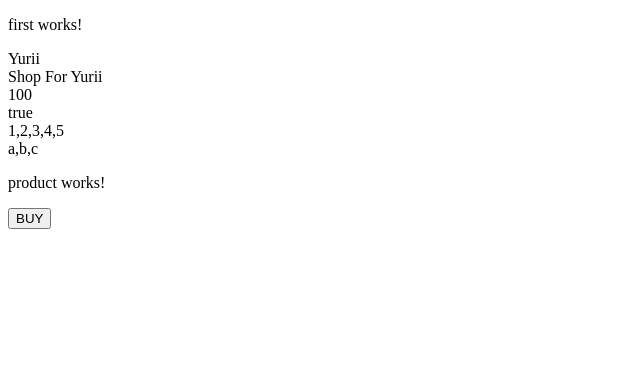
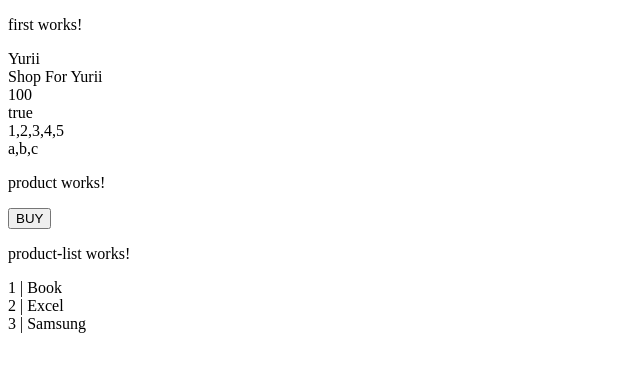
Before and after one commit to Ochkalov/Angular-8-shop, an Angular app: page / in a window 1280 px wide. Shown: the top 372 px of the page, without its empty margins (0-640 px from the left). Built offline with nearby package versions, Linux system fonts and the light colour scheme.

Commit message:
HomW1: Task-6

```diff
--- a/src/app/app.module.ts
+++ b/src/app/app.module.ts
@@ -5,12 +5,14 @@ import { AppRoutingModule } from './app-routing.module';
 import { AppComponent } from './app.component';
 import { FirstComponent } from './first/first.component';
 import { ProductComponent } from './product/product.component';
+import { ProductListComponent } from './products/product-list/product-list.component';
 
 @NgModule({
   declarations: [
     AppComponent,
     FirstComponent,
-    ProductComponent
+    ProductComponent,
+    ProductListComponent
   ],
   imports: [
     BrowserModule,
--- a/src/app/product/product.component.html
+++ b/src/app/product/product.component.html
@@ -4,3 +4,7 @@
 <div>
   <button (click)="onBuy()">BUY</button>
 </div>
+
+<div>
+  <app-product-list></app-product-list>
+</div>
--- /dev/null
+++ b/src/app/products/models/product.model.ts
@@ -0,0 +1,6 @@
+export class ProductModel {
+  constructor(
+    public id: number,
+    public name: string
+  ) { }
+}
--- /dev/null
+++ b/src/app/products/product-list/product-list.component.html
@@ -0,0 +1,8 @@
+<p>product-list works!</p>
+
+
+<div>
+  <div *ngFor="let product of products">
+    {{ product.id }} | {{ product.name }}
+  </div>
+</div>
--- /dev/null
+++ b/src/app/products/product-list/product-list.component.ts
@@ -0,0 +1,18 @@
+import { Component, OnInit } from '@angular/core';
+import {ProductsService} from '../products.service';
+import {ProductModel} from '../models/product.model';
+
+@Component({
+  selector: 'app-product-list',
+  templateUrl: './product-list.component.html',
+  styleUrls: ['./product-list.component.less']
+})
+export class ProductListComponent implements OnInit {
+  products: ProductModel[];
+
+  constructor(private productService: ProductsService) { }
+
+  ngOnInit() {
+    this.products = this.productService.getProducts();
+  }
+}
--- /dev/null
+++ b/src/app/products/products.service.ts
@@ -0,0 +1,21 @@
+import { Injectable } from '@angular/core';
+import {ProductModel} from './models/product.model';
+
+const productList: Array<ProductModel> = [
+  new ProductModel(1, 'Book'),
+  new ProductModel(2, 'Excel'),
+  new ProductModel(3, 'Samsung')
+];
+
+@Injectable({
+  providedIn: 'root'
+})
+export class ProductsService {
+
+  constructor() { }
+
+
+  getProducts() {
+    return productList;
+  }
+}
```
Also changed, not shown: src/app/products/product-list/product-list.component.less (added), 2 other files (tests, documents, lock files or other folders).
